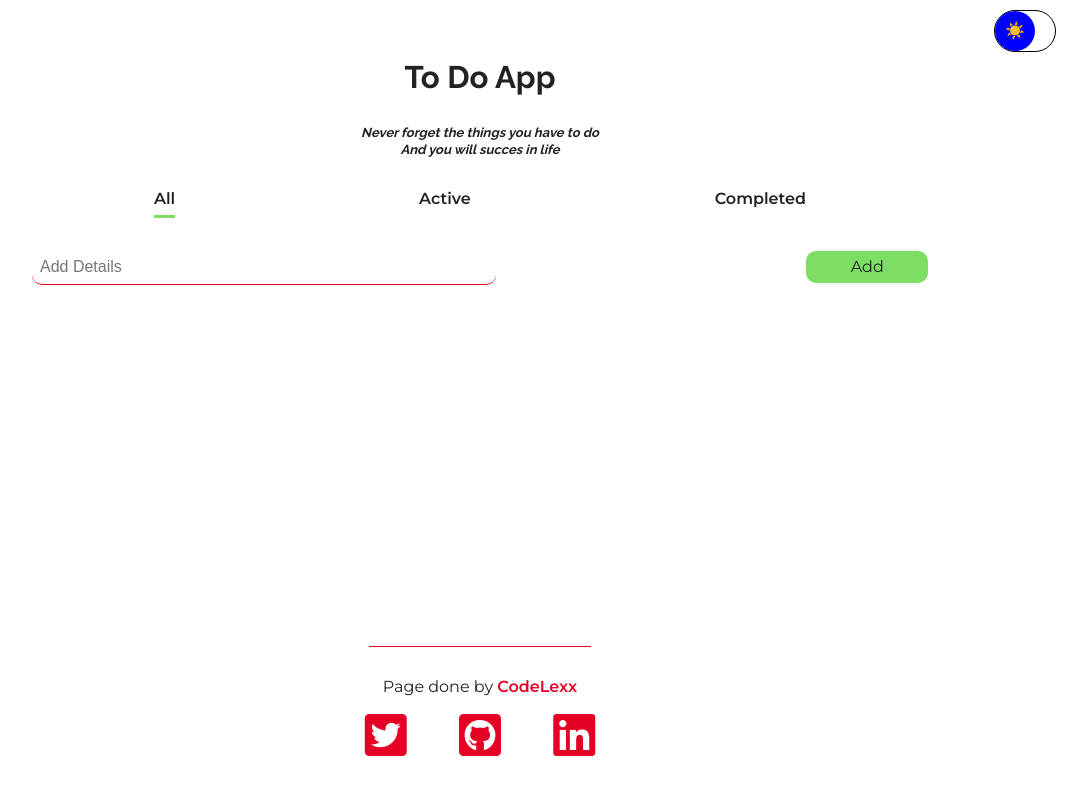
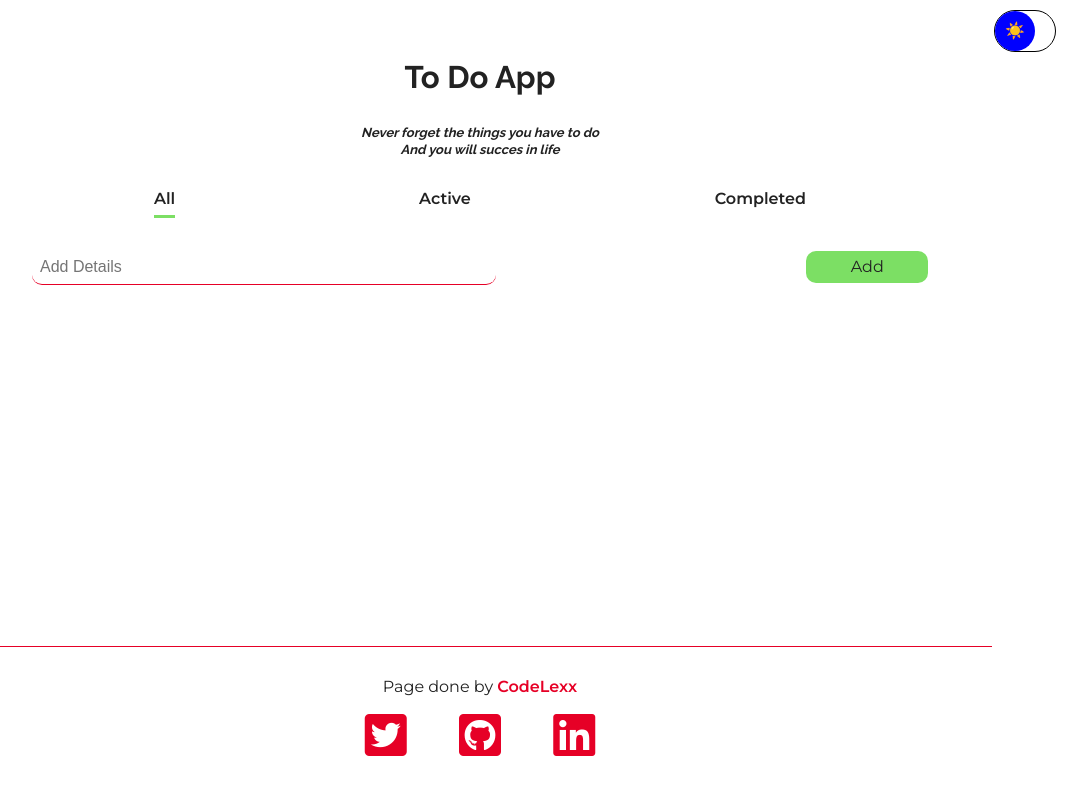
Before and after one commit to lexx54/todo-app, a plain HTML site: page index.html in a window 1280 px wide. Shown: the whole page, without its empty margins (160-1247 px from the left). Drawn offline with Linux system fonts and the light colour scheme.

Commit message:
fixed footer top line width

```diff
--- a/css/main720.css
+++ b/css/main720.css
@@ -3,10 +3,12 @@
     width: 70vw;
   }
   footer {
-    width: 100%;
     /* flex: 0 0 50%; */
     display: flex;
     flex-direction: column;
     align-items: center;
   }
+  .prin-contact {
+    width: 100%;
+  }
 }
```
